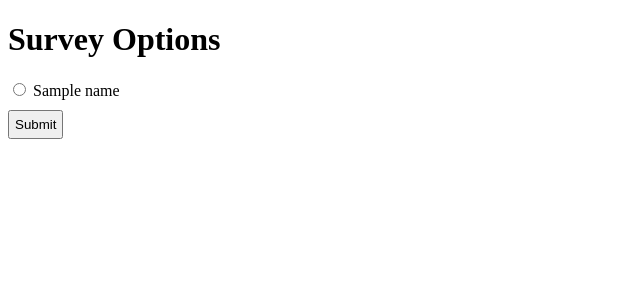
After one commit to nicholasDWinters/flask-survey, a Flask app: template templates/surveys.html in a window 1280 px wide. The commit adds this page. Shown: the top 300 px of the page, without its empty margins (0-640 px from the left). Run offline with Flask 2, Linux system fonts and the light colour scheme; the template is opened without the code that fills it: most values are stand-ins (such as "Sample title", 1, 10 or a date in 2020).

Commit message:
added functionality to select survey and display questions and answers on thank you page

```diff
--- a/app.py
+++ b/app.py
@@ -1,48 +1,74 @@
-from flask import Flask, request, render_template, redirect, flash
+from flask import Flask, request, render_template, redirect, flash, session
 from flask_debugtoolbar import DebugToolbarExtension
-from surveys import satisfaction_survey, Question
+from surveys import satisfaction_survey, personality_quiz, surveys,  Question
 
 app = Flask(__name__)
 app.config['SECRET_KEY']='oh-so-secret'
+app.config['DEBUG_TB_INTERCEPT_REDIRECTS'] = False
 debug = DebugToolbarExtension(app)
-
-responses = []
-
+# responses = []
 
 @app.route('/')
+def pick_survey():
+    '''page displaying user the survey options'''
+    return render_template('surveys.html', surveys=surveys)
+
+@app.route('/survey', methods=['POST'])
+def handle_survey():
+    '''route handling the chosen survey'''
+    survey_pick = request.form['survey']
+
+    session['survey'] = survey_pick
+    return redirect('/home')
+
+@app.route('/home')
 def go_home():
     '''renders the survey form, home page'''
-    return render_template('home.html', survey=satisfaction_survey)
+    return render_template('home.html', survey=surveys[session['survey']])
+
+@app.route('/session', methods=["POST"])
+def start_survey():
+    session['responses'] = []
+    # responses[::] = []
+    return redirect('/questions/0')
 
 @app.route('/questions/<int:index>')
 def get_question(index):
     '''directs user to next question, and handles any attempts at visiting pages user are not supposed to access'''
-    if len(responses) == len(satisfaction_survey.questions):
+    responses = session['responses']
+    if len(responses) == len(surveys[session['survey']].questions):
+        session.pop('_flashes', None)
         flash("You've already completed the survey!", 'success')
         return redirect('/thanks')
     elif index != len(responses):
         index = len(responses)
+        session.pop('_flashes', None)
         flash('You cannot access that page!', 'error')
         return redirect(f'/questions/{index}')
 
-    question = satisfaction_survey.questions[index]
-    return render_template('questions.html', survey=satisfaction_survey, question=question, index=index)
+    question = surveys[session['survey']].questions[index]
+    return render_template('questions.html', survey=surveys[session['survey']], question=question, index=index)
+
 
 @app.route('/answer', methods=['POST'])
 def handle_post():
-  '''append answer given to responses, and redirect to next question, or thanks page'''
+    '''append answer given to responses, and redirect to next question, or thanks page'''
     answer = request.form['question']
-    responses.append(answer)
-    i = len(responses)
+    response_list = session['responses']
+    response_list.append(answer)
+    session['responses'] = response_list
+    # responses.append(answer)
+    i = len(response_list)
 
-    if len(responses) < len(satisfaction_survey.questions):
+    if i < len(surveys[session['survey']].questions):
         return redirect(f'/questions/{i}')
     else:
         return redirect('/thanks')
 
+
 @app.route('/thanks')
 def handle_thanks():
     '''renders the thanks page'''
-    return render_template('thanks.html',responses=responses)
+    return render_template('thanks.html', survey=surveys[session['survey']])
 
 # do an if len(response) less than list of questions, redirect to next q page, else redirect to thanks page
--- a/static/app.css
+++ b/static/app.css
@@ -2,12 +2,24 @@
     background-color: lightgreen;
     font-size: 1.5em;
     border: 5%;
-    border: 2px solid green
+    padding: 10px 0px 10px 50px;
+
 }
 
 .error {
     background-color: lightcoral;
     font-size: 1.5em;
     border-radius: 5%;
-border: 2px solid red
+    padding: 10px 0px 10px 50px;
+
 }
+
+.button {
+    margin-top: 10px;
+    padding: 5px;
+}
+
+.questionsAndAnswers {
+    font-size: 18px;
+    margin-left: 20px;
+}
--- a/templates/home.html
+++ b/templates/home.html
@@ -1,7 +1,7 @@
 {%extends 'base.html'%}
 {%block title%}{{survey.title}}{%endblock%}
 {%block content%}
-<form action="/questions/0">
+<form action="/session" method="POST">
     <h1>{{survey.title}}</h1>
 
     <h2>{{survey.instructions}}</h2>
--- a/templates/questions.html
+++ b/templates/questions.html
@@ -14,7 +14,7 @@
         <label for="{{choice}}">{{choice}}</label>
     </div>
     {%endfor%}
-    <button>Submit</button>
+    <button class="button">Submit</button>
 </form>
 
 {%endblock%}
--- /dev/null
+++ b/templates/surveys.html
@@ -0,0 +1,15 @@
+{%extends 'base.html'%}
+{%block title%}Survey Selection{%endblock%}
+{%block content%}
+<form action="/survey" method="POST">
+    <h1>Survey Options</h1>
+
+    {%for survey in surveys.keys()%}
+    <div>
+        <input type="radio" name="survey" id="{{survey.title}}" value="{{survey}}">
+        <label for="{{survey.title}}">{{surveys[survey].title}}</label>
+    </div>
+    {%endfor%}
+    <button class="button">Submit</button>
+</form>
+{%endblock%}
--- a/templates/thanks.html
+++ b/templates/thanks.html
@@ -4,5 +4,8 @@
 
 <h1>Thank you for taking our survey!</h1>
 
-
+{%for response in session['responses']%}
+<p class="questionsAndAnswers"><b>{{survey.questions[(session['responses'].index(response))].question}}</b> {{response}}
+</p>
+{%endfor%}
 {%endblock%}
```
